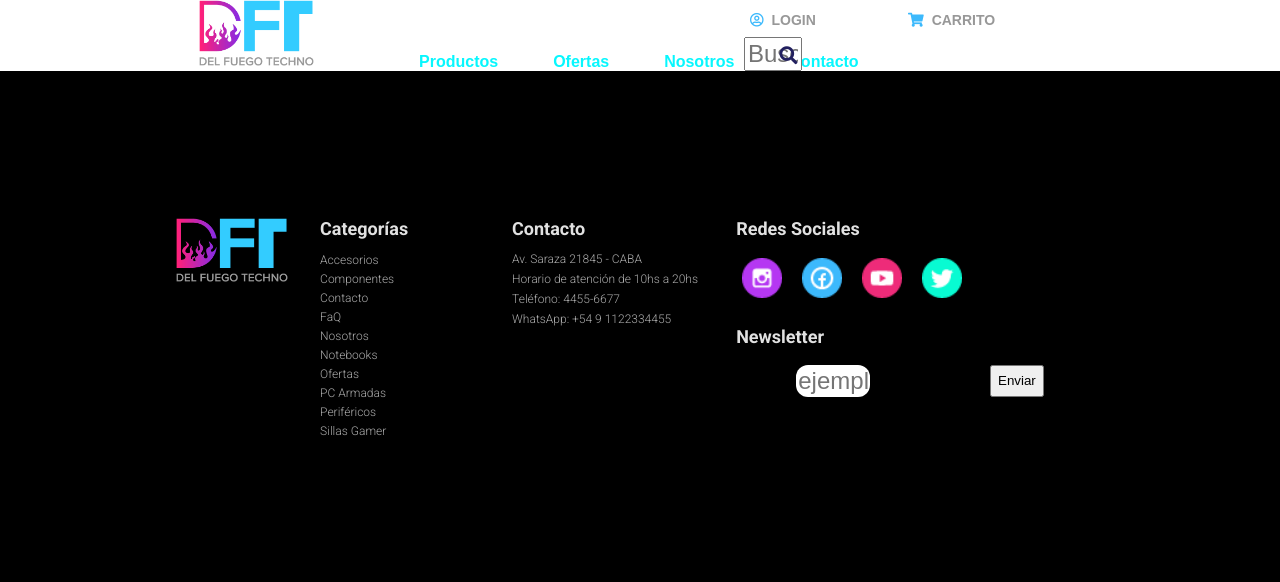
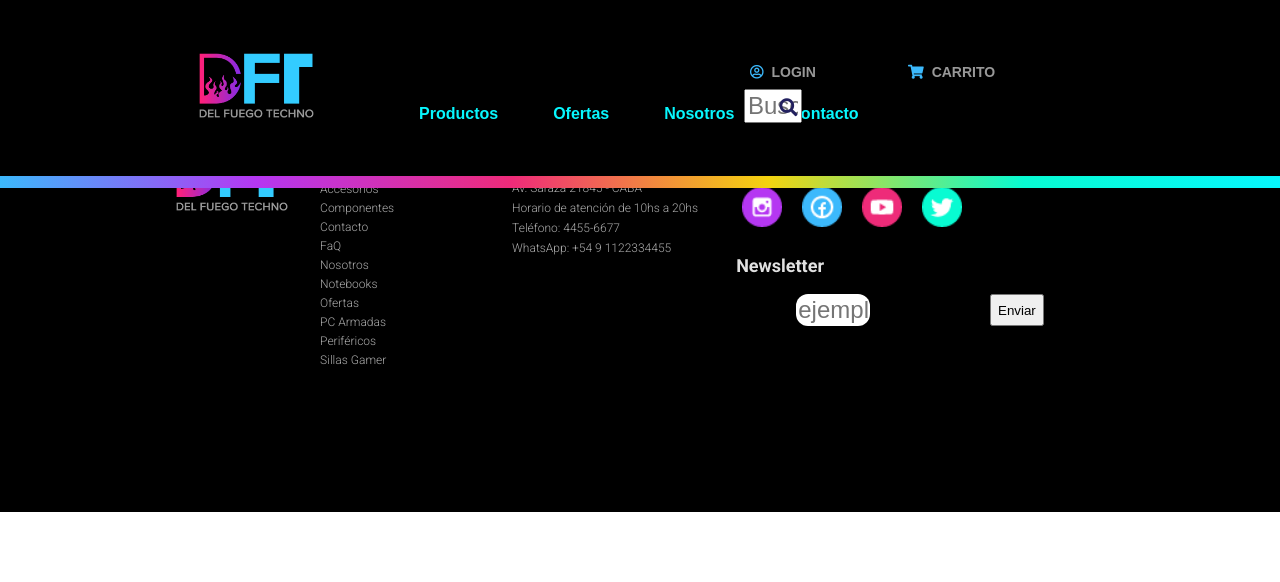
Before and after one commit to lpnahuel/G8_Incendio_DelFuegoTecno, a Node server app: template views/productos.html in a window 1280 px wide. Shown: the top 582 px of the page. Run offline with Node 20, Linux system fonts and the light colour scheme; the template is opened without the code that fills it, so the values that code supplies are empty.

Commit message:
resolucion de conflicto con header-nav que no estaba bien declarada y no impactaba en htmls

```diff
--- a/views/detalleDeProducto.html
+++ b/views/detalleDeProducto.html
@@ -21,7 +21,7 @@
 
     <header>
 
-        <nav class="nav-header">
+        <nav class="header-nav">
 
             <div class="contenedor-header">
 
--- a/views/login.html
+++ b/views/login.html
@@ -21,7 +21,7 @@
 
     <header>
 
-        <nav class="nav-header">
+        <nav class="header-nav">
 
             <div class="contenedor-header">
 
--- a/views/productos.html
+++ b/views/productos.html
@@ -21,7 +21,7 @@
 
     <header>
 
-        <nav class="nav-header">
+        <nav class="header-nav">
 
             <div class="contenedor-header">
 
--- a/views/registro.html
+++ b/views/registro.html
@@ -21,7 +21,7 @@
 
     <header>
 
-        <nav class="nav-header">
+        <nav class="header-nav">
 
             <div class="contenedor-header">
 
```
